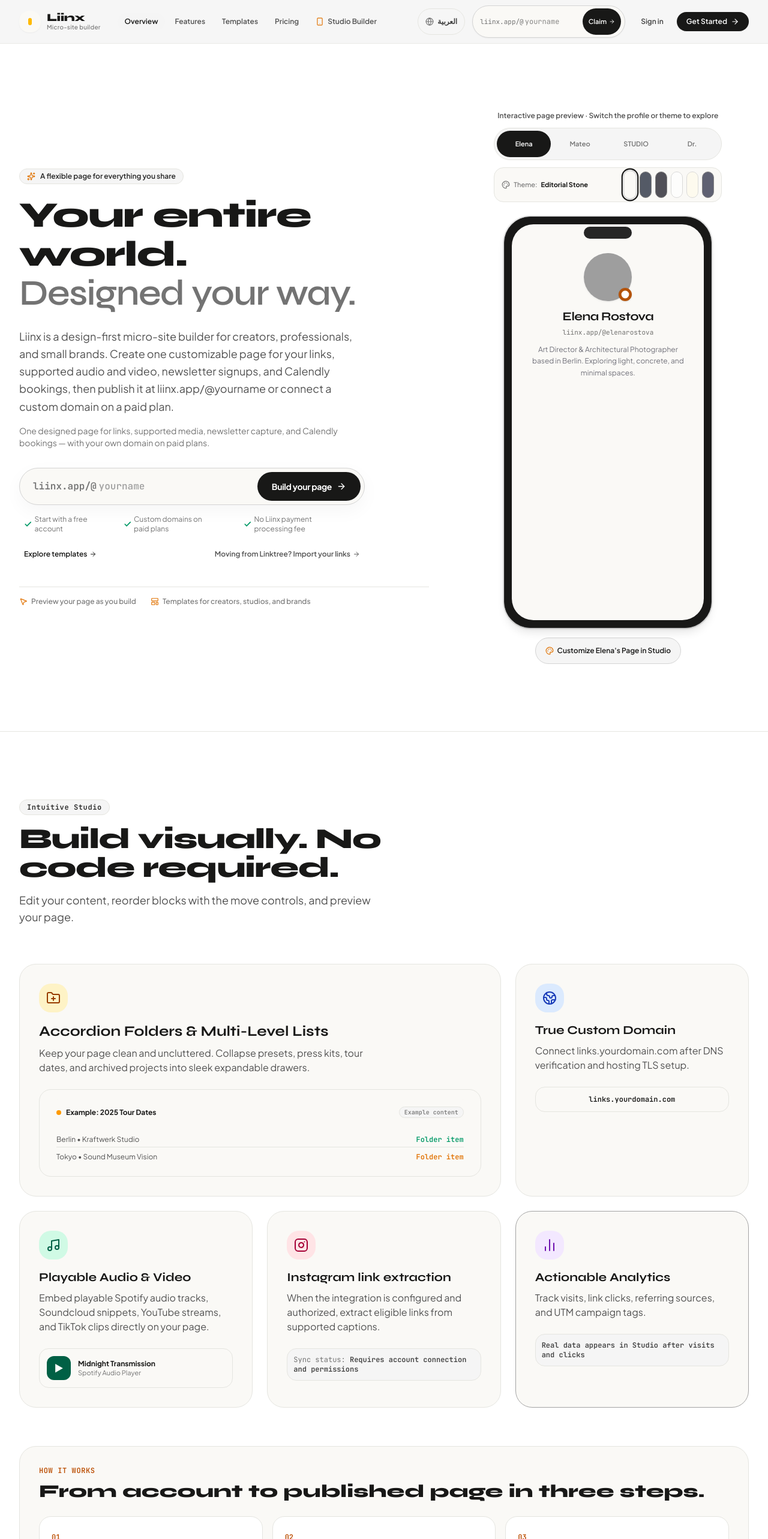
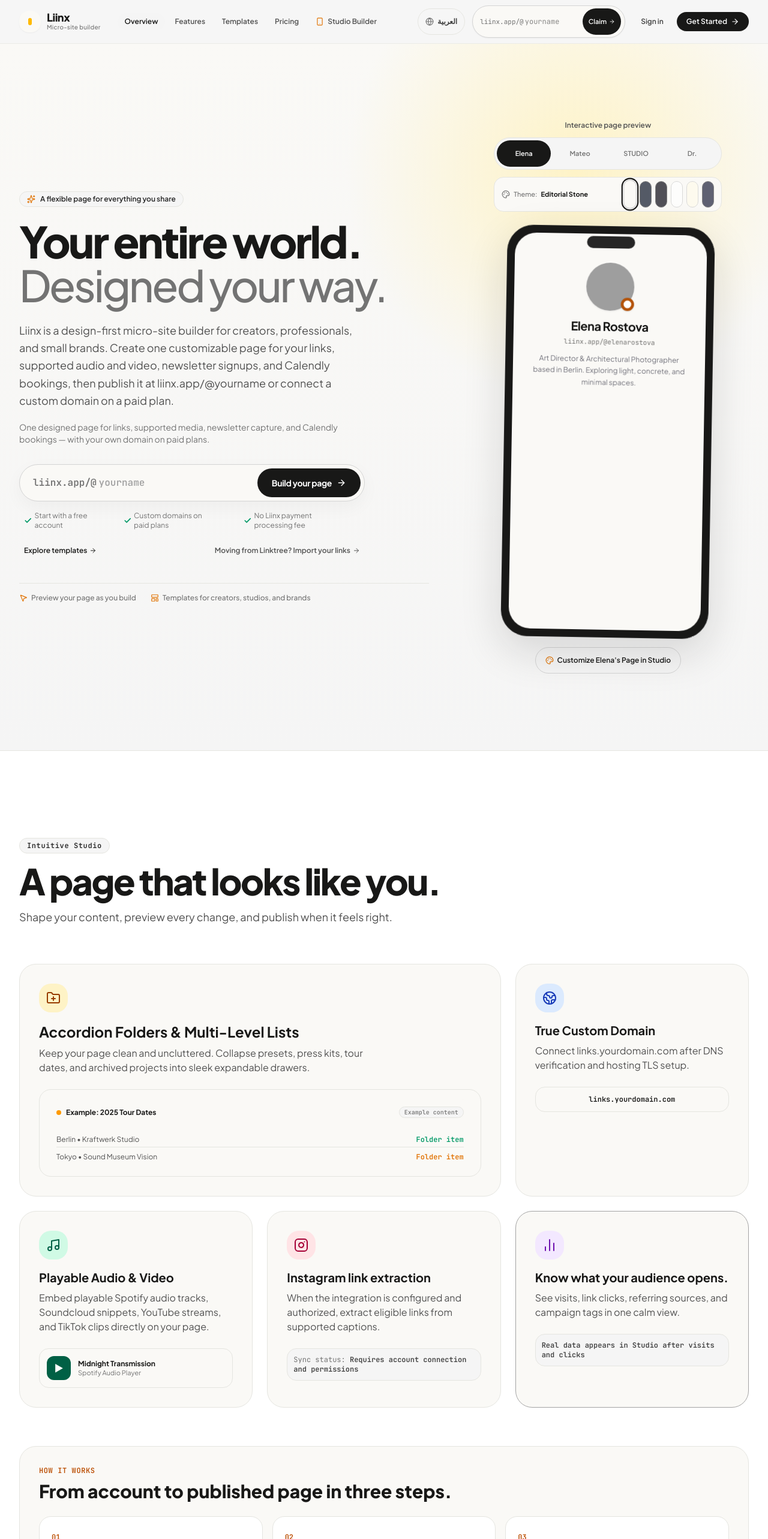
Before and after one commit to samirmagdy/liinx, a React (Vite) app: page / in a window 1280 px wide. Shown: the top 2566 px of the page at 60% size. Built offline with nearby package versions, Linux system fonts and the light colour scheme; no server answers; grey boxes are pictures that could not be loaded.

Commit message:
style: apply cohesive marketing surface styles and typography updates

```diff
--- a/src/App.tsx
+++ b/src/App.tsx
@@ -49,7 +49,7 @@ function HomePage() {
   };
 
   return (
-    <div className="min-h-screen flex flex-col bg-white text-neutral-900">
+    <div className="marketing-home min-h-screen flex flex-col bg-white text-neutral-900">
       <Navbar activeView="home" onClaimClick={handleClaimUsername} />
       <main className="flex-1">
         <Hero
@@ -136,7 +136,7 @@ function StudioPage() {
   }
 
   return (
-    <div className="min-h-screen flex flex-col bg-white text-neutral-900">
+    <div className="marketing-shell min-h-screen flex flex-col bg-white text-neutral-900">
       <Navbar activeView="builder" />
       <main className="flex-1">
         <Suspense fallback={
@@ -161,7 +161,7 @@ function TemplatesPage() {
   const [, setLocation] = useLocation();
 
   return (
-    <div className="min-h-screen flex flex-col bg-white text-neutral-900">
+    <div className="marketing-shell min-h-screen flex flex-col bg-white text-neutral-900">
       <Navbar activeView="templates" />
       <main className="flex-1 pt-8">
         <TemplatesSection headingLevel={1} onSelectTemplate={(p) => chooseTemplate(p, setLocation)} />
--- a/src/components/ComparisonSection.tsx
+++ b/src/components/ComparisonSection.tsx
@@ -23,7 +23,7 @@ export function ComparisonSection() {
   ];
 
   return (
-    <section className="py-16 px-4 sm:px-6 lg:px-8 border-b border-neutral-200">
+    <section className="marketing-section py-20 md:py-28 px-4 sm:px-6 lg:px-8 border-b border-neutral-200">
       <div className="max-w-4xl mx-auto">
         {/* Section Header */}
         <div className="text-center mb-10">
--- a/src/components/FaqSection.tsx
+++ b/src/components/FaqSection.tsx
@@ -28,7 +28,7 @@ export const FaqSection: React.FC = () => {
   };
 
   return (
-    <section id="faq" className="py-20 md:py-28 border-b border-neutral-200">
+    <section id="faq" className="marketing-section py-24 md:py-36 border-b border-neutral-200">
       <div className="max-w-4xl mx-auto px-4 sm:px-6 lg:px-8">
 
         {/* Header */}
--- a/src/components/FeaturesSection.tsx
+++ b/src/components/FeaturesSection.tsx
@@ -25,7 +25,7 @@ export const FeaturesSection: React.FC<FeaturesSectionProps> = ({ onOpenStudio }
   };
 
   return (
-    <section id="features" className="py-20 md:py-28">
+    <section id="features" className="marketing-section py-24 md:py-36">
       <div className="max-w-7xl mx-auto px-4 sm:px-6 lg:px-8">
 
         {/* Section Header */}
@@ -33,7 +33,7 @@ export const FeaturesSection: React.FC<FeaturesSectionProps> = ({ onOpenStudio }
           <div className="inline-flex items-center gap-2 px-3 py-1 rounded-full bg-neutral-100 border border-neutral-200 text-neutral-800 text-xs font-mono font-bold mb-4 tracking-wider">
             <span>{b.badge}</span>
           </div>
-          <h2 className="text-3xl sm:text-4xl lg:text-5xl font-extrabold tracking-tight text-neutral-900 mb-4 text-balance">
+          <h2 className="text-4xl sm:text-5xl lg:text-6xl font-extrabold tracking-[-0.04em] text-neutral-900 mb-4 text-balance">
             {b.title}
           </h2>
           <p className="text-lg text-neutral-600 max-w-2xl text-pretty">
--- a/src/components/Hero.tsx
+++ b/src/components/Hero.tsx
@@ -90,7 +90,7 @@ export const Hero: React.FC<HeroProps> = ({ onClaimUsername, onOpenStudio }) =>
 }
 
 return (
-    <section className="py-16 md:py-24 lg:py-28 border-b border-neutral-200">
+    <section className="hero-section marketing-hero py-16 md:py-24 lg:py-32 border-b border-neutral-200">
       <div className="max-w-7xl mx-auto px-4 sm:px-6 lg:px-8">
         <div className="grid grid-cols-1 lg:grid-cols-12 gap-12 lg:gap-16 items-center">
 
@@ -104,15 +104,15 @@ return (
             </div>
 
             {/* Main Headline */}
-            <h1 className="text-4xl sm:text-5xl xl:text-6xl font-extrabold tracking-tight text-neutral-900 leading-[1.08] mb-6 text-balance">
+            <h1 className="text-4xl sm:text-6xl xl:text-7xl font-extrabold tracking-[-0.045em] text-neutral-900 leading-[1.02] mb-6 text-balance">
               {t.hero.headline} <span className="text-neutral-500 font-medium">{t.hero.headlineHighlight}</span>
             </h1>
 
             {/* Subtitle */}
-              <p className="text-base sm:text-lg text-neutral-600 leading-relaxed max-w-xl mb-8 text-pretty">
+              <p className="text-base sm:text-lg text-neutral-600 leading-relaxed max-w-xl mb-5 text-pretty">
                 {t.hero.subheadline}
               </p>
-              <p className="text-sm text-neutral-500 max-w-xl -mt-4 mb-8 text-pretty">
+              <p className="text-sm text-neutral-500 max-w-xl mb-8 text-pretty">
                 {tr('One designed page for links, supported media, newsletter capture, and Calendly bookings — with your own domain on paid plans.')}
               </p>
 
@@ -201,7 +201,7 @@ return (
 
             {/* Interactive Selector Bar */}
             <div className="w-full max-w-[380px] mb-6 space-y-3">
-              <p className="text-xs font-semibold text-neutral-600 text-center">{t.hero.previewSubtitle} · {tr('Switch the profile or theme to explore')}</p>
+              <p className="text-xs font-semibold text-neutral-600 text-center">{t.hero.previewSubtitle}</p>
               {/* Profile switcher tabs */}
               <div className="flex items-center justify-between gap-1 p-1 bg-neutral-100 border border-neutral-200 rounded-full">
                 {DEMO_PROFILES.slice(0, 4).map((prof, idx) => (
--- a/src/components/PricingSection.tsx
+++ b/src/components/PricingSection.tsx
@@ -49,7 +49,7 @@ export function PricingSection({ onSelectPlan, headingLevel = 2 }: { onSelectPla
   ];
 
   return (
-    <section id="pricing" className="py-20 md:py-28 px-4 sm:px-6 lg:px-8 border-b border-neutral-200">
+    <section id="pricing" className="marketing-section py-24 md:py-36 px-4 sm:px-6 lg:px-8 border-b border-neutral-200">
       <div className="max-w-6xl mx-auto">
         {/* Section Header */}
         <div className="text-center mb-12">
--- a/src/components/TemplatesSection.tsx
+++ b/src/components/TemplatesSection.tsx
@@ -29,7 +29,7 @@ export const TemplatesSection: React.FC<TemplatesSectionProps> = ({ onSelectTemp
   const isDarkTheme = (themeId: string) => THEMES.find(t => t.id === themeId)?.isDark ?? false;
 
   return (
-    <section id="templates" className="py-20 md:py-28 border-b border-neutral-200">
+    <section id="templates" className="marketing-section py-24 md:py-36 border-b border-neutral-200">
       <div className="max-w-7xl mx-auto px-4 sm:px-6 lg:px-8">
 
         {/* Header */}
--- a/src/config/i18n.ts
+++ b/src/config/i18n.ts
@@ -157,8 +157,8 @@ export const translations: Record<Language, Translations> = {
     },
     builderSection: {
       badge: 'Intuitive Studio',
-      title: 'Build visually. No code required.',
-      subtitle: 'Edit your content, reorder blocks with the move controls, and preview your page.',
+      title: 'A page that looks like you.',
+      subtitle: 'Shape your content, preview every change, and publish when it feels right.',
       feature1Title: 'Accordion Folders & Multi-Level Lists',
       feature1Desc: 'Keep your page clean and uncluttered. Collapse presets, press kits, tour dates, and archived projects into sleek expandable drawers.',
       feature2Title: 'True Custom Domain',
@@ -167,16 +167,16 @@ export const translations: Record<Language, Translations> = {
       feature3Desc: 'Embed playable Spotify audio tracks, Soundcloud snippets, YouTube streams, and TikTok clips directly on your page.',
       feature4Title: 'Instagram link extraction',
       feature4Desc: 'When the integration is configured and authorized, extract eligible links from supported captions.',
-      feature5Title: 'Actionable Analytics',
-      feature5Desc: 'Track visits, link clicks, referring sources, and UTM campaign tags.',
-      ctaBarTitle: 'Ready to elevate your creative presence?',
+      feature5Title: 'Know what your audience opens.',
+      feature5Desc: 'See visits, link clicks, referring sources, and campaign tags in one calm view.',
+      ctaBarTitle: 'Make your next click feel intentional.',
       ctaBarDesc: 'Start with a free account. Paid plans are available through Stripe Checkout.',
       cta: 'Open the Studio Builder'
     },
     templatesSection: {
       badge: 'Template gallery',
-      title: 'Built for every creative discipline.',
-      subtitle: 'Choose a starting layout for your work, links, media, and audience.',
+      title: 'Start with a page shaped around your work.',
+      subtitle: 'Choose a considered starting point for your links, media, and audience.',
       allCategory: 'All Templates',
       useTemplate: 'Use this template',
       previewMobile: 'Preview',
@@ -240,7 +240,7 @@ export const translations: Record<Language, Translations> = {
         { feature: 'Accordion Folders for Clean Profiles', liinx: true, linktree: false, beacons: false },
         { feature: 'Instagram Caption Auto-Sync', liinx: true, linktree: false, beacons: false },
         { feature: 'Zero Commission on Sales/Donations', liinx: true, linktree: 'Takes 0.5-9%', beacons: 'Takes 9%' },
-        { feature: 'Sub-100ms Ultra-Fast Page Load', liinx: true, linktree: false, beacons: false },
+        { feature: 'Fast, focused public pages', liinx: true, linktree: false, beacons: false },
         { feature: 'Curated design themes', liinx: true, linktree: 'Generic templates', beacons: 'Limited' },
         { feature: 'Multi-Profile Management (One Login)', liinx: true, linktree: 'Enterprise only', beacons: false }
       ]
--- a/src/index.css
+++ b/src/index.css
@@ -2,7 +2,7 @@
 
 @theme {
   --font-sans: 'Plus Jakarta Sans', -apple-system, BlinkMacSystemFont, "Segoe UI", Roboto, sans-serif;
-  --font-display: 'Syne', 'Plus Jakarta Sans', sans-serif;
+  --font-display: 'Plus Jakarta Sans', -apple-system, BlinkMacSystemFont, "Segoe UI", Roboto, sans-serif;
   --font-mono: 'JetBrains Mono', monospace;
 }
 
@@ -141,6 +141,44 @@
 
 .hero-section .phone-shell {
   box-shadow: var(--shadow-lift);
+}
+
+/* Marketing surfaces use Apple's quieter editorial rhythm: one visual voice,
+   fewer ornamental borders, and motion that never makes content feel busy. */
+.marketing-shell .marketing-section > div,
+.marketing-shell .marketing-hero > div {
+  max-width: 74rem;
+}
+.marketing-shell h1,
+.marketing-shell h2,
+.marketing-shell h3,
+.marketing-shell h4 {
+  font-family: var(--font-sans);
+}
+.marketing-shell .font-brand {
+  font-family: var(--font-sans);
+}
+.marketing-shell #features [class*="hover:scale"],
+.marketing-shell #templates [class*="hover:scale"] {
+  transition-property: border-color, background-color, box-shadow, color;
+}
+.marketing-shell #features [class*="hover:scale"]:hover,
+.marketing-shell #templates [class*="hover:scale"]:hover {
+  transform: none;
+}
+.marketing-shell footer {
+  font-size: 0.8125rem;
+}
+.marketing-shell .font-mono {
+  letter-spacing: 0.02em;
+}
+
+@media (max-width: 767px) {
+  .marketing-shell .marketing-section,
+  .marketing-shell .marketing-hero {
+    padding-top: 5rem;
+    padding-bottom: 5rem;
+  }
 }
 
 /* Decorative motion background: never create a stacking or layout dependency. */
--- a/src/pages/FeaturesPage.tsx
+++ b/src/pages/FeaturesPage.tsx
@@ -94,7 +94,7 @@ export function FeaturesPage() {
   ];
 
   return (
-    <div className="min-h-screen flex flex-col bg-white text-neutral-900">
+    <div className="marketing-shell min-h-screen flex flex-col bg-white text-neutral-900">
       <Navbar activeView="features" />
       <main className="flex-1">
         {/* Hero Header */}
--- a/src/pages/LegalPages.tsx
+++ b/src/pages/LegalPages.tsx
@@ -20,7 +20,7 @@ function InformationPage({ title, icon, badge, sections }: InformationPageProps)
   const [, setLocation] = useLocation();
 
   return (
-    <div className="min-h-screen flex flex-col bg-white text-neutral-900">
+    <div className="marketing-shell min-h-screen flex flex-col bg-white text-neutral-900">
       <Navbar />
       <main className="flex-1 w-full max-w-3xl mx-auto px-5 py-16 sm:py-20">
 
```
